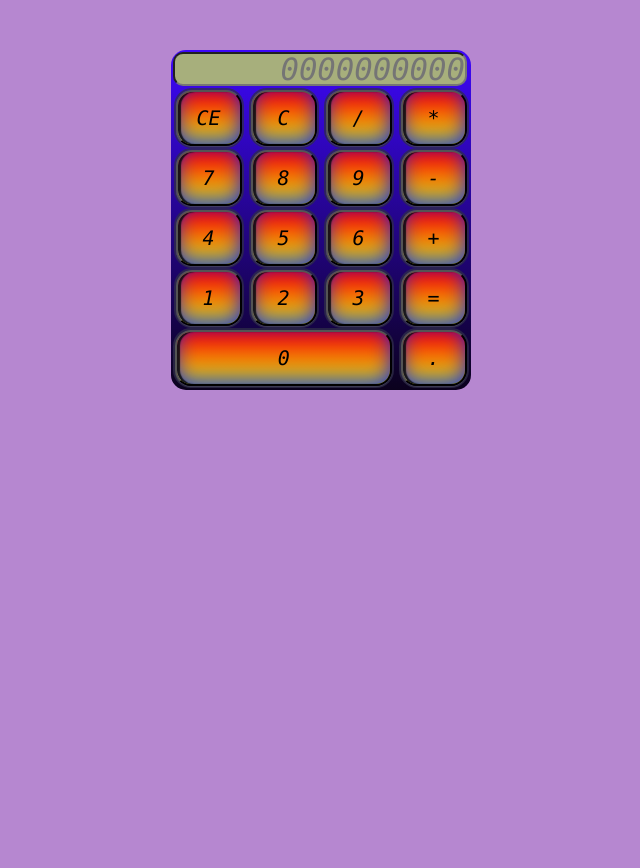
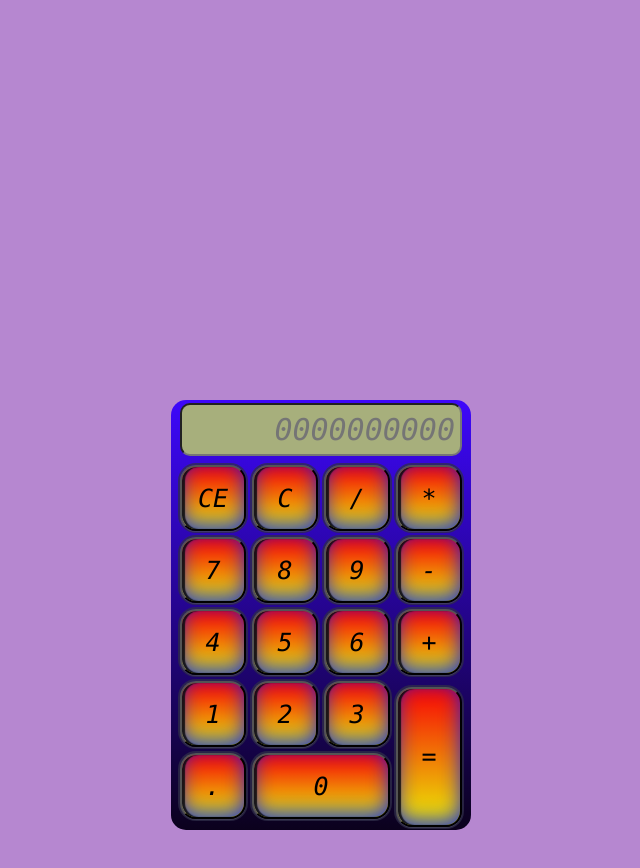
Before and after one commit to SLVGRM/2022, a plain HTML site: page Calculator/index.html in a window 1280 px wide. Shown: the whole page, without its empty margins (319-959 px from the left). Before the commit the page ends 800 px from the top, so only its background shows below. Drawn offline with Linux system fonts and the light colour scheme.

Commit message:
flex-buttons

```diff
--- a/Calculator/index.html
+++ b/Calculator/index.html
@@ -12,41 +12,30 @@
 
 <body>
     <div class="main-container">
-        <div class="display">
+        <div class="calculator-container">
             <input type="number" class="input" placeholder="0000000000"></input>
-        </div>
-        <div class="buttons-container">
-            <div class="button-row">
+            <div class="buttons-container">
                 <div class="btn-container"><button class="btn">CE</button></div>
                 <div class="btn-container"><button class="btn">C</button></div>
                 <div class="btn-container"><button class="btn">/</button></div>
                 <div class="btn-container"><button class="btn">*</button></div>
-            </div>
-            <div class=" button-row">
                 <div class="btn-container"><button class="btn">7</button></div>
                 <div class="btn-container"><button class="btn">8</button></div>
                 <div class="btn-container"><button class="btn">9</button></div>
                 <div class="btn-container"><button class="btn">-</button></div>
-            </div>
-            <div class="button-row">
                 <div class="btn-container"><button class="btn">4</button></div>
                 <div class="btn-container"><button class="btn">5</button></div>
                 <div class="btn-container"><button class="btn">6</button></div>
                 <div class="btn-container"><button class="btn">+</button></div>
-            </div>
-            <div class="button-row">
                 <div class="btn-container"><button class="btn">1</button></div>
                 <div class="btn-container"><button class="btn">2</button></div>
                 <div class="btn-container"><button class="btn">3</button></div>
-                <div class="btn-container"><button class="btn">=</button></div>
+                <div class="btn-container"><button class="btn index">.</button></div>
+                <div class="btn-container"><button class="btn">.</button></div>
+                <div class="btn-container"><button class="btn zero">0</button></div>
+                <div class="btn-container"><button class="btn equal">=</button></div>
             </div>
-            <div class="button-row l">
-                <div class="btn-container"><button class="btn zero">0</button></div>
-                <div class="btn-container"><button class="btn">.</button></div>
-            </div>
-
         </div>
-
     </div>
 </body>
 
--- a/Calculator/styles.css
+++ b/Calculator/styles.css
@@ -2,48 +2,49 @@
   box-sizing: border-box;
   font-style: italic;
   font-family: consolas;
+
+}
+body {
+  background-color: rgba(113, 23, 165, 0.514);
   margin: 0px;
   padding: 0px;
-
-}
-
-body {
-  display: flex;
-  justify-content: center;
-  align-content: center;
-  background-color: rgba(113, 23, 165, 0.514);
+  height: 100vw;
 }
 
 .main-container {
-  margin: 50px;
+  height: 100vw;
+  margin: 400px;
+}
+ .calculator-container{
+  margin: 50px auto 0;
   width: 300px;
-  height: 340px;
+  height: 430px;
+  background: linear-gradient(#3903fcf6, #0b011d);
+  border-radius: 15px;
   display: flex;
   flex-direction: column;
+  align-items: center;
   justify-content: center;
-  background: linear-gradient(#3903fcf6, #0b011d);
-  border-radius: 15px;
 }
 
 .buttons-container {
-  width: 100%;
-  height: 90%;
-}
-
-.button-row {
   display: flex;
-  justify-content: space-around;
+  width: 300px;
+  flex-direction: row;
+  flex-wrap: wrap;
+  justify-content: center;
 }
 
 .btn {
-  height: 56px;
+  height: 66px;
   width: 66px;
-  margin: 2px;
+  margin: 3px;
+
   border-radius: 16px;
-  font-size: 15pt;
+  font-size: 25px;
   background: linear-gradient(180deg, #f70606, #eaee06);
   box-shadow: inset 3px 0 1px rgba(12, 12, 12, 0.87),
-  inset 0 -5px 19px rgba(12, 27, 235, 0.88), 0 0 0 2px rgb(47 46 73 / 75%), 0px 1px 0px rgb(241 240 243 / 40%)
+    inset 0 -5px 19px rgba(12, 27, 235, 0.88), 0 0 0 2px rgb(47 46 73 / 75%), 0px 1px 0px rgb(241 240 243 / 40%)
 }
 
 .btn:hover,
@@ -52,28 +53,17 @@ body {
   cursor: pointer;
 }
 
-.display {
-  width: 98%;
-  height: 10%;
-  margin: 2px;
-  display: flex;
-  justify-content: center;
-  align-items: center;
+.input {
+  height: 53px;
+  width: 94%;
+  text-align: right;
+  font-size: 30px;
+  border-radius: 10px;
+  background-color: #a7af7c;
+  padding-right: 5px;
+  margin-bottom: 6px;
 }
 
-.input {
-  height: 100%;
-  width: 100%;
-  text-align: right;
-  font-size: 23pt;
-  border-radius: 10px;
-  background-color: #a7af7c;
-  styl;
-}
-
-.zero {
-  width: 217px;
-}
 
 input::-webkit-outer-spin-button,
 input::-webkit-inner-spin-button {
@@ -82,5 +72,27 @@ input::-webkit-inner-spin-button {
 }
 
 .btn:active {
-background: #ff0404;
+  background: #ff0404;
 }
+
+.calculator__container {
+  width: 300px;
+}
+
+table {
+  table-layout: inherit;
+}
+
+.equal {
+  height: 140px;
+  z-index: 1;
+  margin: -64px 3px 0px 3px;
+}
+
+.zero {
+  width: 138px;
+}
+
+.index {
+  opacity: 0%;
+}
```
